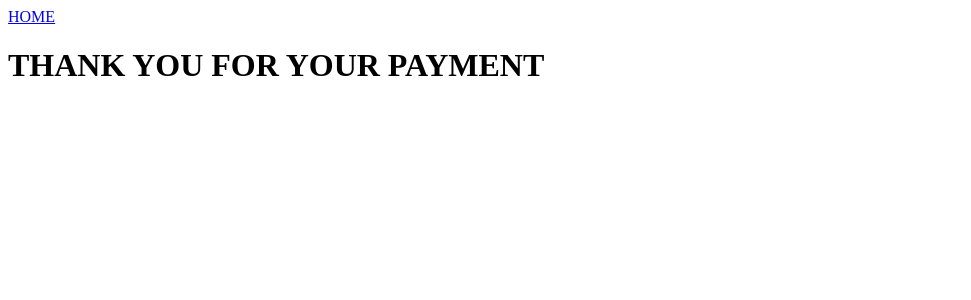
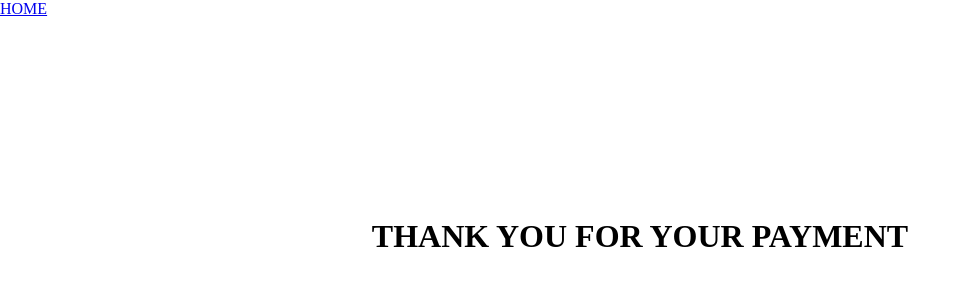
Before and after one commit to KClower/Anywhere-Fitness, a React (Vite) app: page /ThankYouPage in a window 1280 px wide. Shown: the top 300 px of the page, without its empty margins (0-971 px from the left). Built offline with nearby package versions, Linux system fonts and the light colour scheme.

Commit message:
resolved issues with styling and navigate to thank you page

```diff
--- a/src/Components/JoinClassForm.jsx
+++ b/src/Components/JoinClassForm.jsx
@@ -3,7 +3,7 @@ import { useNavigate } from 'react-router-dom';
 import axios from "axios";
 import styled from "styled-components";
 
-const JoinForm = styled.div`
+const JoinForm = styled.form`
 display: flex;
 justify-content: center;
 flex-direction: column;
--- a/src/Components/NewAccountForm.jsx
+++ b/src/Components/NewAccountForm.jsx
@@ -24,12 +24,13 @@ flex-direction: column;
 const AccountSelect = styled.select`
 padding: 10px 5px;
 margin-bottom: 10px;
+
 `
 
 const AccountInput = styled.input`
 padding: 10px 5px;
 margin-bottom: 10px;
-width: 98%
+width: 100%;
 `
 const AccountButton = styled.button`
 margin-top: 20px;
@@ -43,12 +44,11 @@ color: red;
 `
 const PasswordContainer = styled.div`
 position: relative;
-
 `
 const ToggleButton = styled.button`
 position: absolute;
   right: 5px;
-  transform: translateY(80%);
+ top: 10px;
   background: none;
   border: none;
   cursor: pointer;
@@ -208,6 +208,8 @@ const NewAccountForm = () => {
                     <ToggleButton onClick={toggleShowPassword}>
                         {showPassword ? 'Hide' : "Show"}
                     </ToggleButton>
+
+
                     {errorsState.password.length > 0 ?
                         (<ErrorStatement>{errorsState.password}</ErrorStatement>)
                         : null}
--- a/src/Components/SignInForm.jsx
+++ b/src/Components/SignInForm.jsx
@@ -25,13 +25,15 @@ margin-bottom: 10px;
 `
 
 const SignInInput = styled.input`
+position: relative;
 padding: 10px 5px;
 margin-bottom: 10px;
-width: 98%
+width: 100%;
 `
 const SignInButton = styled.button`
 padding: 10px 0;
 cursor: pointer;
+
 `
 const ErrorStatement = styled.p`
 margin-top: 0;
--- a/src/Components/ThankYouPage.jsx
+++ b/src/Components/ThankYouPage.jsx
@@ -1,12 +1,15 @@
+import styled from "styled-components";
 
-
-
+const ThankYouStatement = styled.h1`
+text-align: center;
+margin: 200px;
+`
 
 export default function ThankYou() {
 
 
     return (
-        <h1>THANK YOU FOR YOUR PAYMENT</h1>
+        <ThankYouStatement className="animate__animated animate__backInDown">THANK YOU FOR YOUR PAYMENT</ThankYouStatement>
     )
 
 }
--- /dev/null
+++ b/src/index.css
@@ -0,0 +1,5 @@
+* {
+    margin: 0;
+    padding: 0;
+    box-sizing: border-box;
+}
--- a/src/main.jsx
+++ b/src/main.jsx
@@ -2,7 +2,7 @@ import React from 'react'
 import ReactDOM from 'react-dom/client'
 import { BrowserRouter as Router } from 'react-router-dom'
 import App from './App.jsx'
-
+import "./index.css"
 
 ReactDOM.createRoot(document.getElementById('root')).render(
   <React.StrictMode>
```
